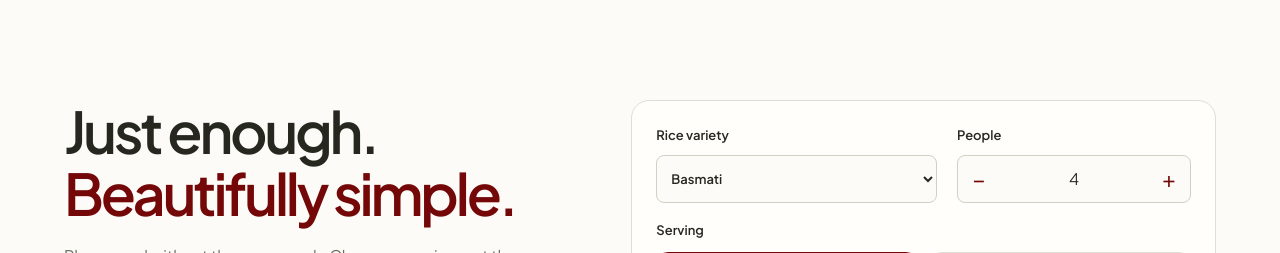
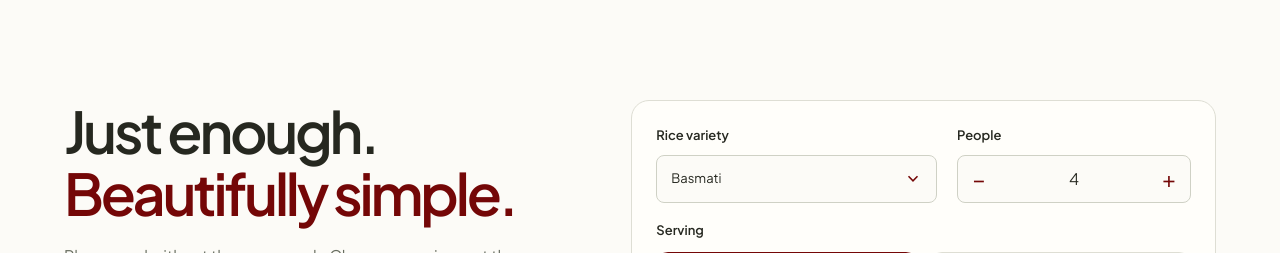
Before and after one commit to techgohypemedia/monogrow, a Next.js app: page /categories/rice in a window 1280 px wide. Shown: the part 7000-7253 px from the top of the page. Built offline with nearby package versions, Linux system fonts and the light colour scheme.

Commit message:
feat: add GuideSelect component for improved selection in Category and Rice guides; enhance UI with new styles

```diff
--- /dev/null
+++ b/components/GuideSelect.module.css
@@ -0,0 +1,10 @@
+.field { position:relative; min-width:0; }
+.trigger { display:flex; align-items:center; justify-content:space-between; gap:16px; width:100%; min-height:48px; margin-top:10px; padding:12px 14px; border:1px solid #cfd1c5; border-radius:8px; background:#fcfbf7; color:#262820; font:inherit; font-size:13px; text-align:left; cursor:pointer; }
+.trigger svg { flex-shrink:0; fill:none; stroke:#740707; stroke-width:1.7; transition:transform .18s; }
+.trigger[aria-expanded=true] { border-color:#740707; }
+.trigger[aria-expanded=true] svg { transform:rotate(180deg); }
+.menu { position:absolute; top:100%; left:0; right:0; z-index:30; margin:8px 0 0; padding:6px; max-height:260px; overflow-y:auto; overscroll-behavior:contain; list-style:none; border:1px solid #deded4; border-radius:12px; background:#fffefa; box-shadow:0 12px 30px #26282020; scrollbar-width:thin; scrollbar-color:#c6b3a6 transparent; }
+.menu li { display:flex; justify-content:space-between; align-items:center; gap:12px; min-height:42px; padding:10px 12px; border-radius:7px; font-size:14px; line-height:1.4; color:#262820; cursor:pointer; }
+.menu li[data-active=true] { background:#f3eae3; color:#740707; }
+.menu li[aria-selected=true] { background:#740707; color:#fffefa; }
+@media(prefers-reduced-motion:reduce) { .trigger svg { transition:none; } }
--- /dev/null
+++ b/components/GuideSelect.tsx
@@ -0,0 +1,82 @@
+"use client";
+
+import { useEffect, useRef, useState, type KeyboardEvent } from "react";
+import styles from "./GuideSelect.module.css";
+
+export default function GuideSelect({ id, label, options, value, onChange }: {
+  id: string;
+  label: string;
+  options: string[];
+  value: number;
+  onChange: (value: number) => void;
+}) {
+  const [open, setOpen] = useState(false);
+  const [active, setActive] = useState(value);
+  const root = useRef<HTMLDivElement>(null);
+  const search = useRef({ text: "", time: 0 });
+
+  useEffect(() => {
+    if (!open) return;
+    const dismiss = (event: PointerEvent) => {
+      if (!root.current?.contains(event.target as Node)) setOpen(false);
+    };
+    document.addEventListener("pointerdown", dismiss);
+    return () => document.removeEventListener("pointerdown", dismiss);
+  }, [open]);
+
+  useEffect(() => {
+    if (open) document.getElementById(`${id}-option-${active}`)?.scrollIntoView({ block: "nearest" });
+  }, [open, active, id]);
+
+  function handleKey(event: KeyboardEvent<HTMLButtonElement>) {
+    const current = open ? active : value;
+    let next = current;
+    if (event.key === "Escape" || event.key === "Tab") {
+      setOpen(false);
+      if (event.key === "Escape") event.preventDefault();
+      return;
+    }
+    if (event.key === "Enter" || event.key === " ") {
+      event.preventDefault();
+      if (open) onChange(active);
+      else setActive(value);
+      setOpen(!open);
+      return;
+    }
+    if (event.key === "ArrowDown") next = Math.min(options.length - 1, current + 1);
+    else if (event.key === "ArrowUp") next = Math.max(0, current - 1);
+    else if (event.key === "Home") next = 0;
+    else if (event.key === "End") next = options.length - 1;
+    else if (event.key.length === 1 && !event.ctrlKey && !event.metaKey && !event.altKey) {
+      const now = Date.now();
+      search.current.text = (now - search.current.time < 700 ? search.current.text : "") + event.key.toLowerCase();
+      search.current.time = now;
+      const match = options.findIndex(option => option.toLowerCase().startsWith(search.current.text));
+      if (match >= 0) next = match;
+    } else return;
+    event.preventDefault();
+    setActive(next);
+    setOpen(true);
+  }
+
+  return <div ref={root} className={styles.field} onBlur={event => {
+    if (!event.currentTarget.contains(event.relatedTarget)) setOpen(false);
+  }}>
+    <label id={`${id}-label`} htmlFor={id}>{label}</label>
+    <button id={id} type="button" role="combobox" aria-labelledby={`${id}-label`}
+      aria-expanded={open} aria-controls={`${id}-list`} aria-haspopup="listbox"
+      aria-activedescendant={open ? `${id}-option-${active}` : undefined}
+      className={styles.trigger} onKeyDown={handleKey}
+      onClick={() => { setActive(value); setOpen(!open); }}>
+      <span>{options[value]}</span><svg viewBox="0 0 20 20" width="18" height="18" aria-hidden="true"><path d="m5 7 5 5 5-5" /></svg>
+    </button>
+    {open && <ul id={`${id}-list`} role="listbox" aria-labelledby={`${id}-label`} className={styles.menu}>
+      {options.map((option, index) => <li key={option} id={`${id}-option-${index}`} role="option"
+        aria-selected={index === value} data-active={index === active}
+        onPointerMove={() => setActive(index)} onMouseDown={event => event.preventDefault()}
+        onClick={() => { onChange(index); setOpen(false); document.getElementById(id)?.focus(); }}>
+        <span>{option}</span>{index === value && <span aria-hidden="true">?</span>}
+      </li>)}
+    </ul>}
+  </div>;
+}
--- a/components/RiceGuide.tsx
+++ b/components/RiceGuide.tsx
@@ -1,6 +1,7 @@
 "use client";
 import { useEffect, useRef, useState } from "react";
 import Image from "next/image";
+import GuideSelect from "./GuideSelect";
 import { varieties, nut, guides, calcTypes } from "@/data/riceGuide";
 import { getProductById } from "@/data/commodityData";
 import styles from "./RiceGuide.module.css";
@@ -96,7 +97,7 @@ export default function RiceGuide({ onOpenQuoteModal }: { onOpenQuoteModal: (nam
       <header className={styles.heading}><h2>Just enough.<br /><em>Beautifully simple.</em></h2><p>Plan a meal without the guesswork. Choose your rice, set the number of people and find the right portion for your table.</p></header>
       <form className={styles.calculator} onSubmit={event => event.preventDefault()} aria-label="Rice portion calculator">
         <div className={styles.fields}>
-          <label htmlFor="portion-rice">Rice variety<select id="portion-rice" value={riceType} onChange={e => setRiceType(Number(e.target.value))}>{calcTypes.map((type, i) => <option key={type.n} value={i}>{type.n}</option>)}</select></label>
+          <GuideSelect id="portion-rice" label="Rice variety" value={riceType} onChange={setRiceType} options={calcTypes.map(type => type.n)} />
           <div><label htmlFor="portion-people">People</label><div className={styles.stepper}><button type="button" aria-label="One fewer person" disabled={valid && count <= 1} onClick={() => setPeople(String(Math.max(1, (valid ? count : 2) - 1)))}>−</button><input id="portion-people" type="number" min="1" max="100" step="1" inputMode="numeric" value={people} onChange={e => setPeople(e.target.value)} aria-invalid={!valid} aria-describedby={!valid ? "rice-people-error" : undefined} /><button type="button" aria-label="One more person" disabled={valid && count >= 100} onClick={() => setPeople(String(Math.min(100, (valid ? count : 0) + 1)))}>+</button></div></div>
         </div>
         {!valid && <p className={styles.fieldError} id="rice-people-error">Enter a whole number from 1 to 100.</p>}
```
Also changed, not shown: components/CategoryGuide.tsx (+2 -1 lines).
